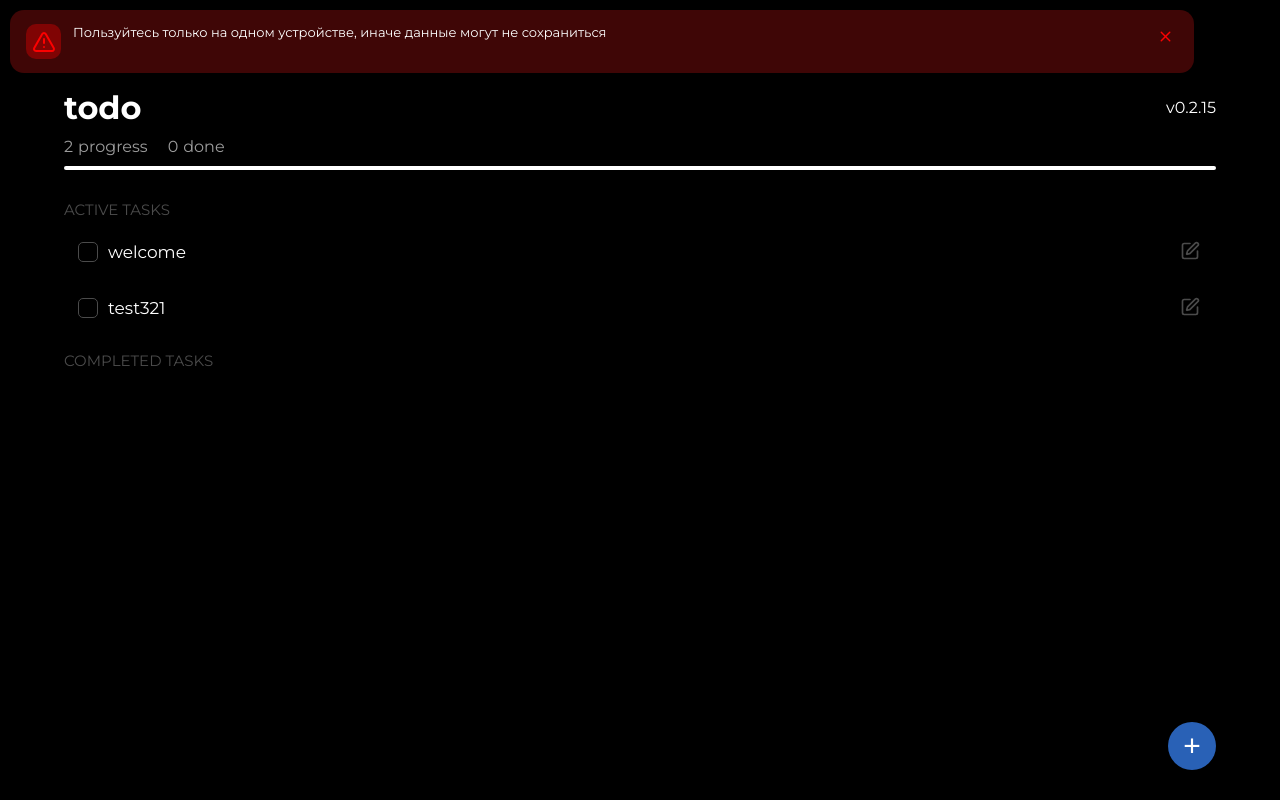
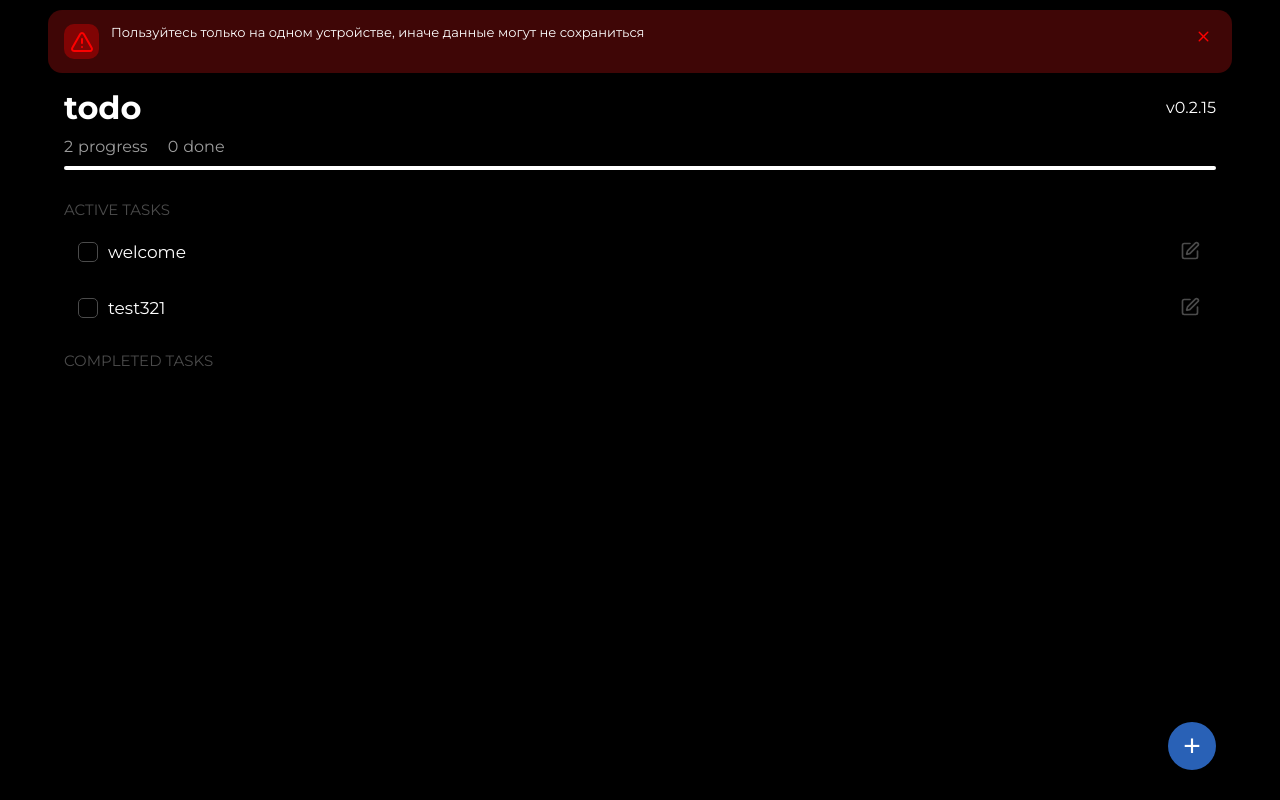
Before and after one commit to rekaup/todo, a React (Vite) app: page / in a window 1280 px wide. Built offline with nearby package versions, Linux system fonts and the light colour scheme.

Commit message:
правка стилей

```diff
--- a/src/styles/App.css
+++ b/src/styles/App.css
@@ -15,7 +15,7 @@ body {
 }
 
 .add-task-button {
-    z-index: 1;
+    z-index: 1 ;
     position: fixed;
     bottom: 30px;
     right: 5%;
@@ -49,7 +49,7 @@ body {
     background: #790d0d86;
     border-radius: 14px;
     padding: 14px 16px;
-    margin: 10px;
+    margin: 10px auto;
     width: 90%;
     justify-content: center;
 }
```
